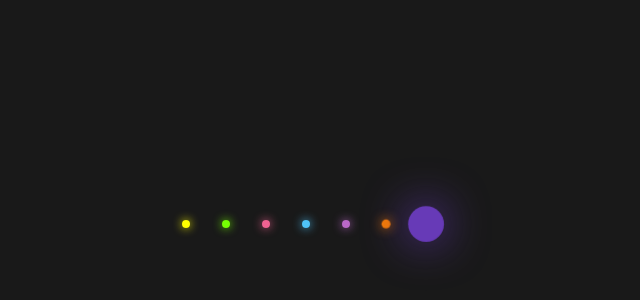
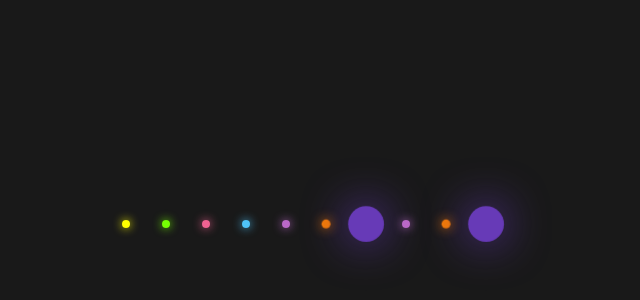
Before and after one commit to SuperAdolfo/my-first-repo, a plain HTML site: page index.html in a window 1280 px wide. Shown: the part 176-476 px from the top of the page, without its empty margins (334-974 px from the left). Drawn offline with Linux system fonts and the light colour scheme.

Commit message:
added more fancy dots

```diff
--- a/index.html
+++ b/index.html
@@ -15,6 +15,9 @@
     <li></li>
     <li></li>
     <li></li>
+    <li></li>
+    <li></li>
+    <li></li>
   </ul>
 </body>
 </html>
--- a/styles.css
+++ b/styles.css
@@ -77,3 +77,21 @@ ul li:nth-child(7) {
   background: #673ab7;
   box-shadow: 0 0 50px #673ab7;
 }
+
+ul li:nth-child(8) {
+  animation-delay: -0.6s;
+  background: #ba68c8;
+  box-shadow: 0 0 50px #ba68c8;
+
+}
+ul li:nth-child(9) {
+  animation-delay: -0.4s;
+  background: #f57c00;
+  box-shadow: 0 0 50px #f57c00;
+}
+
+ul li:nth-child(10) {
+  animation-delay: -0.2s;
+  background: #673ab7;
+  box-shadow: 0 0 50px #673ab7;
+}
```
